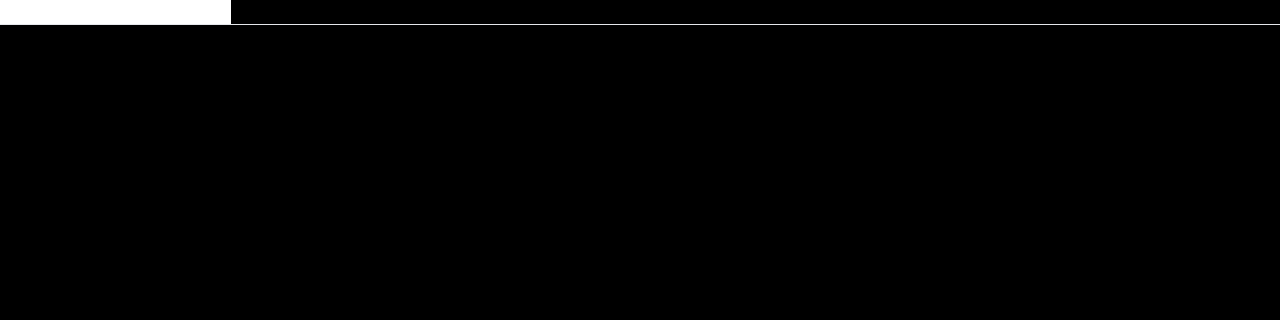
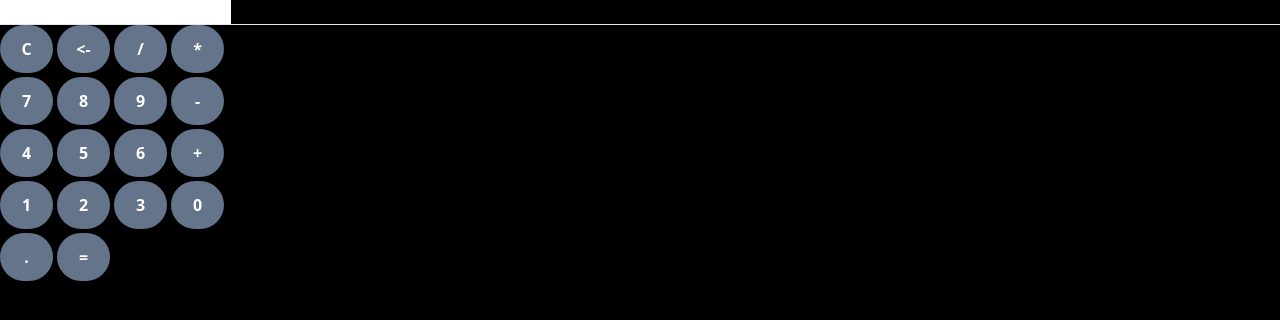
Before and after one commit to Facug03/react-calculator, a React (Vite) app: page / in a window 1280 px wide. Shown: the top 320 px of the page. Built offline with nearby package versions, Linux system fonts and the light colour scheme.

Commit message:
start making ui of a calculator

```diff
--- a/src/App.tsx
+++ b/src/App.tsx
@@ -1,11 +1,36 @@
+import { Button } from './ui/Button'
+
 function App() {
   return (
-    <main className='font-sans'>
+    <main className='mx-auto w-full'>
       <input />
 
       <hr />
 
-      <section></section>
+      <section className='grid grid-cols-4 gap-1 items-baseline max-w-56'>
+        <Button>C</Button>
+        <Button>{'<-'}</Button>
+        <Button>/</Button>
+        <Button>*</Button>
+
+        <Button>7</Button>
+        <Button>8</Button>
+        <Button>9</Button>
+        <Button>-</Button>
+
+        <Button>4</Button>
+        <Button>5</Button>
+        <Button>6</Button>
+        <Button>+</Button>
+
+        <Button>1</Button>
+        <Button>2</Button>
+        <Button>3</Button>
+
+        <Button>0</Button>
+        <Button>.</Button>
+        <Button>=</Button>
+      </section>
     </main>
   )
 }
--- /dev/null
+++ b/src/consts/styles.ts
@@ -0,0 +1,15 @@
+export const grid = {
+  'variant-1': 'col-start-1 col-end-3',
+  'variant-2': 'col-start-4 col-end-auto row-start-4 row-end-6',
+}
+
+export const bgColors = {
+  primary: 'bg-slate-500',
+  secondary: 'bg-slate-400',
+}
+
+export const colors = {
+  primary: 'text-slate-500',
+  secondary: 'text-slate-400',
+  tertiary: 'text-slate-300',
+}
--- /dev/null
+++ b/src/ui/Button.tsx
@@ -0,0 +1,20 @@
+import { colors, bgColors, grid } from '../consts/styles'
+
+interface Props {
+  children: React.ReactNode
+  color?: keyof typeof colors
+  bgColor?: keyof typeof bgColors
+  gridVariant?: keyof typeof grid
+}
+
+export function Button({ children, bgColor, color, gridVariant }: Props) {
+  return (
+    <button
+      className={`inline-flex items-center justify-center bg-slate-500 w-full h-12 rounded-full text-white font-semibold ${
+        bgColor && bgColors[bgColor]
+      } ${color && colors[color]} ${gridVariant && grid[gridVariant]}`}
+    >
+      {children}
+    </button>
+  )
+}
```
